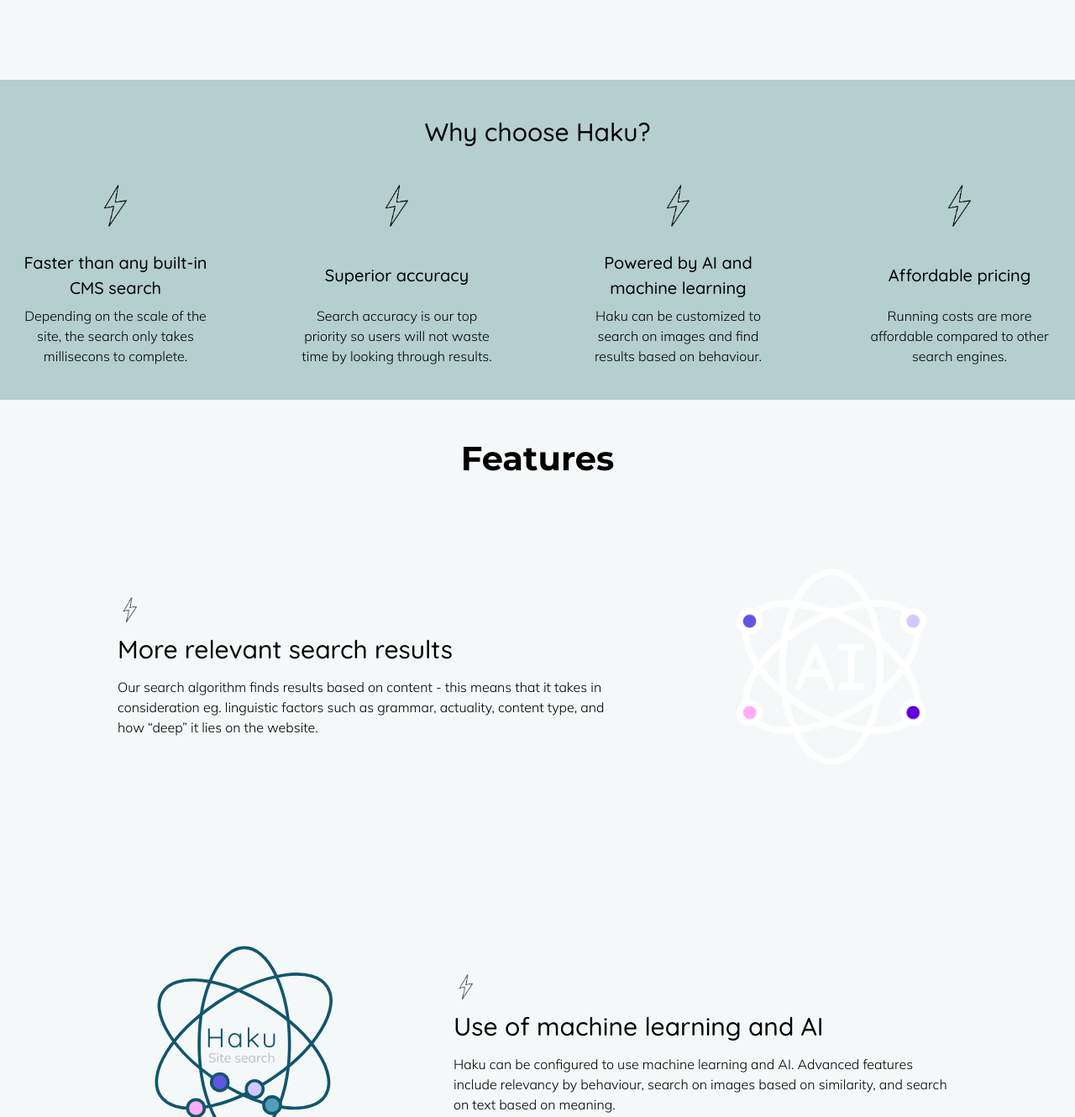
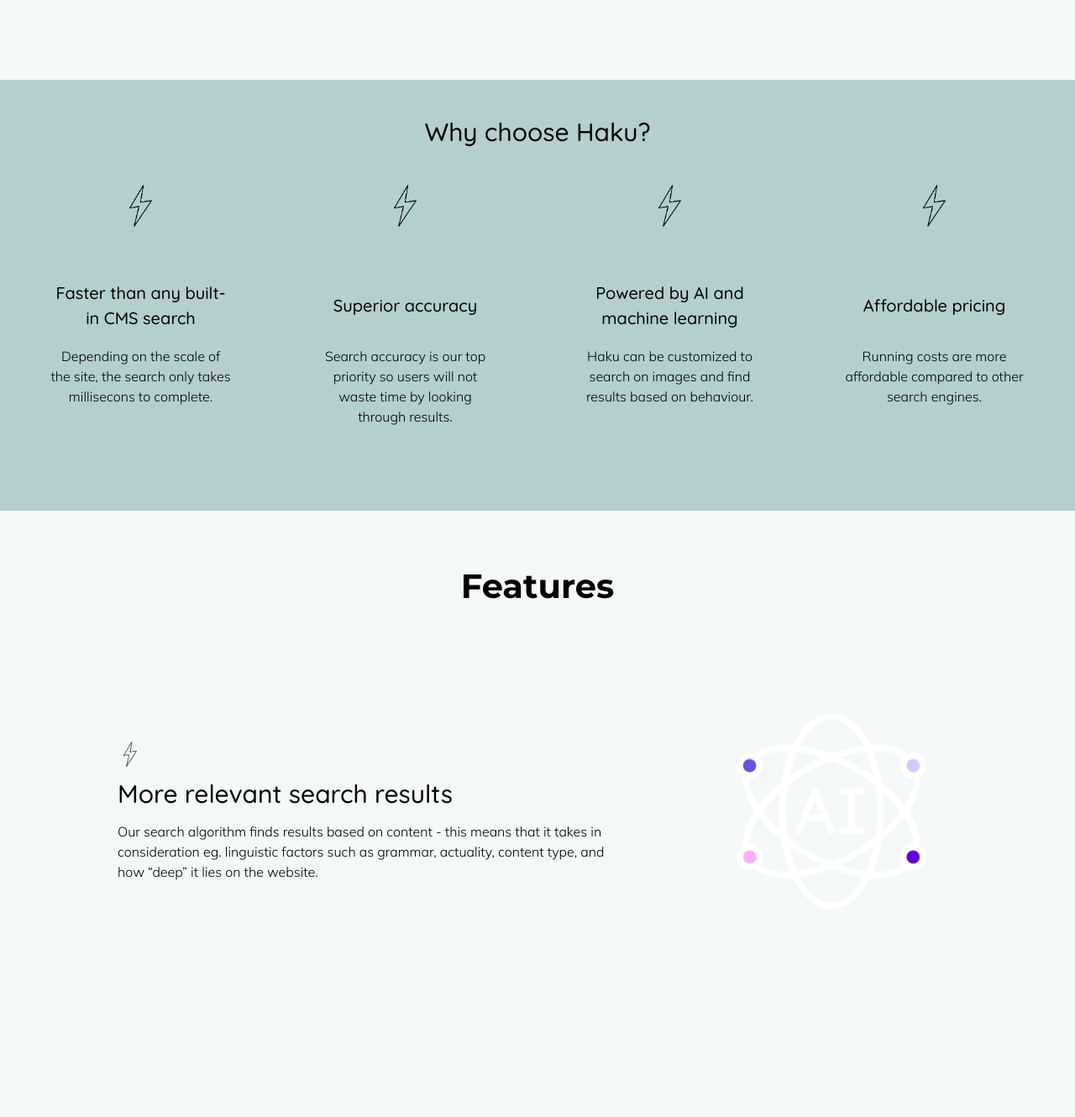
Before and after one commit to filepeno/haku-website, a website built with Vite: page index.html in a window 1280 px wide. Shown: the part 1005-2335 px from the top of the page at 84% size. Built offline with nearby package versions, Linux system fonts and the light colour scheme.

Commit message:
layout frontpage

```diff
--- a/index.html
+++ b/index.html
@@ -66,7 +66,7 @@
           </li>
         </ul>
       </section>
-      <section>
+      <section class="features-wrapper">
         <h1>Features</h1>
         <div class="features">
           <article>
--- a/sass/base/_variables.scss
+++ b/sass/base/_variables.scss
@@ -67,6 +67,7 @@
 $gutter-xl: 60px;
 $gutter-xxl: 100px;
 $gutter-xxxl: 170px;
+$gutter-xxxxl: 250px;
 
 //width/height
 $max-size-xl: 1000px;
--- a/sass/pages/_front-page.scss
+++ b/sass/pages/_front-page.scss
@@ -17,12 +17,12 @@
     }
   }
 
-  .main-content > * {
+  /*   .main-content > * {
     padding: $gutter-lg;
     @media (min-width: $mq-sm) {
       padding: $gutter-lg $gutter-md;
     }
-  }
+  } */
 
   .intro {
     @include flex-column-center;
@@ -36,6 +36,10 @@
   }
 
   .highlights {
+    padding: $gutter-lg;
+    @media (min-width: $mq-sm) {
+      padding: $gutter-lg $gutter-xl $gutter-xxl $gutter-xl;
+    }
     background-color: $clr-green;
 
     h2 {
@@ -87,10 +91,17 @@
   }
 }
 
+.features-wrapper {
+  padding: $gutter-xl $gutter-lg;
+  @media (min-width: $mq-sm) {
+    padding: $gutter-xl $gutter-xl;
+  }
+}
+
 .features {
-  padding: $gutter-xl $gutter-md;
+  margin-top: $gutter-xxl;
   @include flex-column-center;
-  gap: $gutter-xxxl;
+  gap: $gutter-xxxxl;
 
   /*     @media (min-width: $mq-md) {
     gap: $gutter-xxxl;
```
